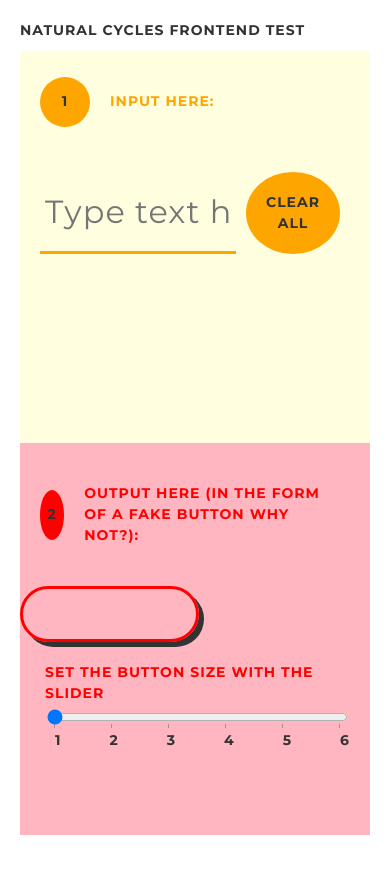
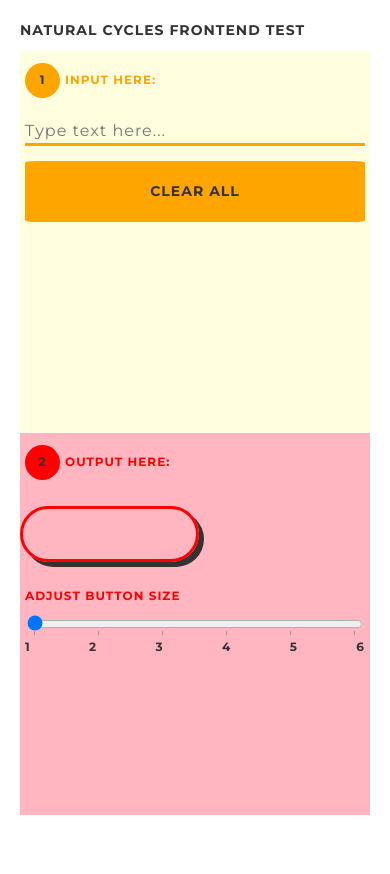
Before and after one commit to njons/NC-Frontend-challenge, a plain HTML site: page index.html in a window 390 px wide. Drawn offline with Linux system fonts and the light colour scheme.

Commit message:
add styles for smallest mobile (w:320px)

```diff
--- a/index.html
+++ b/index.html
@@ -3,7 +3,9 @@
   <head>
     <meta charset="utf-8">
     <link rel="stylesheet" href="./style/reset.css">
+    <link rel="stylesheet" href="./style/generic.css">
     <link rel="stylesheet" href="./style/main.css">
+    <link rel="stylesheet" href="./style/small-styles.css">
     <link href="https://fonts.googleapis.com/css?family=Montserrat:400,700" rel="stylesheet">
     <meta name="viewport" content="width=device-width, initial-scale=1.0">
     <title>Natural Cycles: Frontend challenge</title>
@@ -21,7 +23,7 @@
             <div class="badge"><h2>1</h2></div>
             <h2  class="input margin">Input here:</h2>
           </div>
-          <div class="flex-row margin">
+          <div id="input__div" class="flex-row margin">
               <input id="input__text" class="font reg" type="text" placeholder="Type text here..." autocomplete="off" autofocus>
               <button id="clear" class="font bold">Clear all</button>
           </div>
@@ -33,13 +35,13 @@
         <div class="flex-column">
           <div class="flex-row center margin">
             <div class="badge"><h2>2</h2></div>
-            <h2 class="output margin">Output here (in the form of a fake button why not?):</h2>
+            <h2 class="output margin">Output here:</h2>
           </div>
           <div id="output__div">
             <p id="output__text" class="font reg"></p>
           </div>
           <div id="slider__div" class="margin">
-            <h2 class="output">Set the button size with the slider</h2>
+            <h2 class="output">Adjust button size</h2>
             <div class="flex-column">
               <input id="slider" type="range" value="0.5" name="slider"  step="0.1" min="0.5" max="1.0" list="tickmarks">
               <datalist id="tickmarks">
--- a/main.js
+++ b/main.js
@@ -1,5 +1,5 @@
 console.log("this is main.js");
-const inputDiv = document.querySelector("#input__text");
+const inputText = document.querySelector("#input__text");
 const outputDiv = document.querySelector("#output__div");
 const outputText = document.querySelector("#output__text");
 const slider = document.querySelector("#slider");
@@ -117,9 +117,9 @@ slider.addEventListener("change", event => {
   fitText(outputDiv);
 });
 
-inputDiv.addEventListener("keyup", event => {
+inputText.addEventListener("keyup", event => {
   console.log("you have keyed up");
-  let text = inputDiv.value;
+  let text = inputText.value;
   console.log("this is text:", text);
   outputText.textContent = text;
   saveToLocalStorage("input", text);
@@ -137,8 +137,8 @@ clear.addEventListener("click", event => {
 
   // clear all inputs
   outputText.textContent = "";
-  inputDiv.value = "";
-  inputDiv.placeholder = "Type text here...";
+  inputText.value = "";
+  inputText.placeholder = "Type text here...";
 
   // clear all info stored in loal storage
   saveToLocalStorage("input", "");
--- /dev/null
+++ b/style/generic.css
@@ -0,0 +1,70 @@
+/* GENERIC STYLES  */
+body {
+  -webkit-font-smoothing: antialiased;
+  background-color: white;
+  padding: 20px 20px 0 20px;
+  height: calc(100vh - 20px);
+}
+
+input,
+button {
+  outline: none;
+  border: none;
+}
+
+section {
+  height: calc(50% - 20px);
+  /* padding: 10px 0; */
+}
+
+.container {
+  margin: 10px 0;
+  height: 100%;
+}
+
+.font {
+  font-family: "Montserrat", sans-serif;
+  font-size: 14px;
+  color: #333;
+  letter-spacing: 1px;
+  line-height: 1.5;
+}
+
+.bold {
+  font-weight: 700;
+  text-transform: uppercase;
+}
+
+.reg {
+  font-weight: 400;
+  text-transform: none;
+}
+
+.badge {
+  height: 50px;
+  width: 50px;
+  border-radius: 50%;
+  display: flex;
+}
+
+.badge h2 {
+  color: #333;
+  margin: auto;
+}
+
+.flex-column {
+  display: flex;
+  flex-direction: column;
+}
+
+.flex-row {
+  display: flex;
+}
+
+.center {
+  align-items: center;
+}
+
+.margin {
+  margin: 20px;
+}
--- a/style/main.css
+++ b/style/main.css
@@ -1,76 +1,4 @@
-/* GENERIC STYLES  */
-body {
-  -webkit-font-smoothing: antialiased;
-  background-color: white;
-  padding: 20px 20px 0 20px;
-  height: calc(100vh - 20px);
-}
-
-input,
-button {
-  outline: none;
-  border: none;
-}
-
-section {
-  height: calc(50% - 20px);
-  /* padding: 10px 0; */
-}
-
-.container {
-  margin: 10px 0;
-  height: 100%;
-}
-
-.font {
-  font-family: "Montserrat", sans-serif;
-  font-size: 14px;
-  color: #333;
-  letter-spacing: 1px;
-  line-height: 1.5;
-}
-
-.bold {
-  font-weight: 700;
-  text-transform: uppercase;
-}
-
-.reg {
-  font-weight: 400;
-  text-transform: none;
-}
-
-.badge {
-  height: 50px;
-  width: 50px;
-  border-radius: 50%;
-  display: flex;
-}
-
-.badge h2 {
-  color: #333;
-  margin: auto;
-}
-
-.flex-column {
-  display: flex;
-  flex-direction: column;
-}
-
-.flex-row {
-  display: flex;
-}
-
-.center {
-  align-items: center;
-}
-
-.margin {
-  margin: 20px;
-}
-
 /* INPUT STYLES  */
-
 .input {
   color: orange;
   background-color: lightyellow;
--- /dev/null
+++ b/style/small-styles.css
@@ -0,0 +1,61 @@
+@media (min-width: 320px) {
+  body {
+    height: calc(100vh - 40px);
+  }
+
+  .margin {
+    margin: 10px 5px;
+  }
+
+  .badge {
+    height: 35px;
+    width: 35px;
+    margin-right: 0px;
+  }
+
+  h2 {
+    font-size: 0.75rem;
+    margin: 5px 0;
+  }
+
+  button {
+    margin: 15px 0;
+    border-radius: 3%;
+  }
+
+  input {
+    font-size: 1rem;
+    border-bottom: orange 2px solid;
+  }
+
+  #input__text {
+    font-size: 1rem;
+    padding: 0px;
+    /*color: orange;
+    background-color: transparent;
+    border-bottom: orange 3px solid;*/
+    width: 100%;
+  }
+
+  #input__div {
+    display: flex;
+    flex-direction: column;
+  }
+
+  #output__div {
+    margin: 15px 0;
+  }
+
+  #slider__div {
+    margin: 5px;
+  }
+
+  datalist {
+    padding: 0;
+    font-size: 0.75rem;
+  }
+
+  option {
+    padding: 0;
+  }
+}
```
